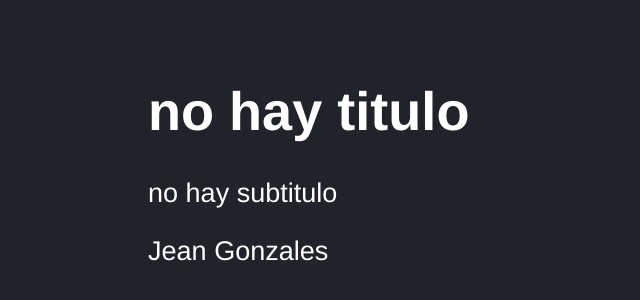
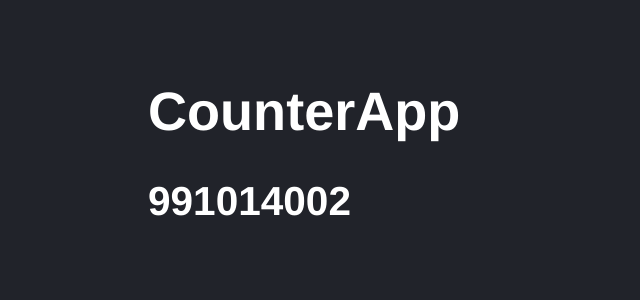
Before and after one commit to Naej-Solrac/counter-app, a React (Vite) app: page / in a window 1280 px wide. Shown: the part 104-404 px from the top of the page, without its empty margins (0-640 px from the left). Built offline with nearby package versions, Linux system fonts and the light colour scheme.

Commit message:
Tarea - componente CounterApp

```diff
--- /dev/null
+++ b/src/CounterApp.jsx
@@ -0,0 +1,15 @@
+import PropTypes from 'prop-types';
+import React from 'react'
+
+export const CounterApp = ({value}) => {
+  return (
+    <>
+        <h1>CounterApp</h1>
+        <h2> { value } </h2>
+    </>
+  );
+};
+
+CounterApp.prototype = {
+    value: PropTypes.number.isRequired,
+};
--- a/src/main.jsx
+++ b/src/main.jsx
@@ -1,13 +1,13 @@
 
 import React from 'react'; //importamos react
 import  ReactDOM  from 'react-dom/client'; //herramienta para renderizar react como es web usamos DOM
+import { CounterApp } from './CounterApp';
 import { HelloWorldApp } from './HelloWorldApp';
 import { Naej } from './Naej';
 import './styles.css';
 
-
 ReactDOM.createRoot(document.getElementById('root')).render( //forma de renderizar nuestro componente
     <React.StrictMode>
-        <Naej/>
+        <CounterApp value = {991014002}/>
     </React.StrictMode>
 );
```
